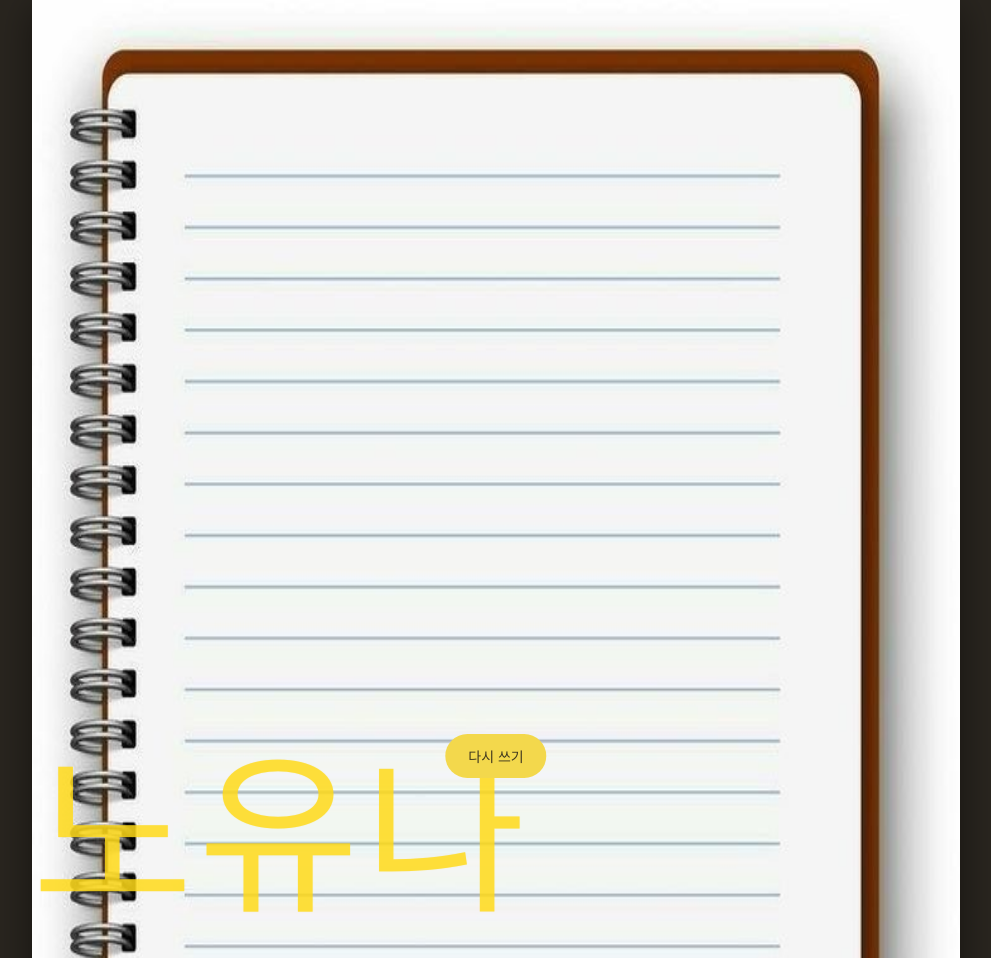
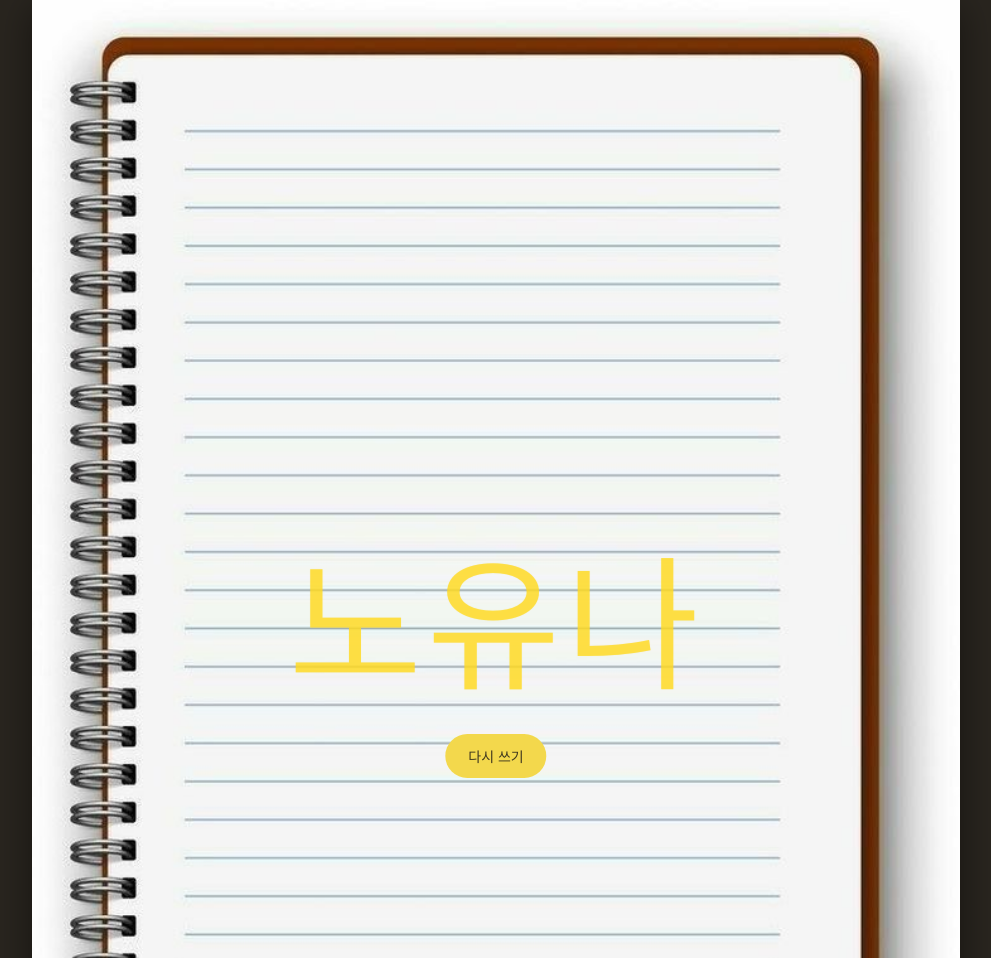
Before and after one commit to HERB3LLE/movie, a plain HTML site: page index.html in a window 1280 px wide. Shown: the top 958 px of the page, without its empty margins (144-1135 px from the left). Drawn offline with Linux system fonts and the light colour scheme.

Commit message:
index.html 업데이트

```diff
--- a/index.html
+++ b/index.html
@@ -6,10 +6,12 @@
 <meta name="viewport" content="width=device-width, initial-scale=1.0">
 <title>노유나</title>
 
-<link href="https://fonts.googleapis.com/css2?family=Nanum+Pen+Script&display=swap" rel="stylesheet">
+<link href="https://fonts.googleapis.com/css2?family=Gowun+Dodum&display=swap" rel="stylesheet">
 
 <style>
-* { box-sizing: border-box; }
+* {
+  box-sizing: border-box;
+}
 
 body {
   margin: 0;
@@ -24,15 +26,15 @@ body {
 .notebook {
   position: relative;
   width: min(100vw, 928px);
-  aspect-ratio: 928 / 1650;
-  overflow: hidden;
+  height: auto;
+  line-height: 0;
   box-shadow: 0 8px 35px #0007;
 }
 
 .notebook img {
+  display: block;
   width: 100%;
-  height: 100%;
-  display: block;
+  height: auto;
 }
 
 .writing {
@@ -40,21 +42,26 @@ body {
   left: 50%;
   top: 50%;
   transform: translate(-50%, -50%);
+
+  width: max-content;
   white-space: nowrap;
-  font-family: 'Nanum Pen Script', cursive;
-  font-size: clamp(110px, 18vw, 175px);
+  line-height: 1.3;
+
+  font-family: 'Gowun Dodum', sans-serif;
+  font-size: clamp(65px, 15vw, 145px);
   font-weight: 400;
   letter-spacing: 5px;
-  color: rgba(255, 218, 25, 0.78);
-  text-shadow: 0 0 1px rgba(255, 214, 0, 0.3);
-  width: 0;
-  overflow: hidden;
-  animation: write 2.4s steps(35, end) forwards;
+
+  color: rgba(255, 218, 35, 0.76);
+  text-shadow: 0 0 1px rgba(255, 210, 0, 0.3);
+
+  clip-path: inset(0 100% 0 0);
+  animation: write 2.4s linear forwards;
 }
 
 @keyframes write {
-  from { width: 0; }
-  to { width: 100%; }
+  from { clip-path: inset(0 100% 0 0); }
+  to { clip-path: inset(0 0 0 0); }
 }
 
 button {
@@ -69,6 +76,7 @@ button {
   color: #40391f;
   font-size: 14px;
 }
+
 </style>
 </head>
 
@@ -86,7 +94,7 @@ function replay() {
   const writing = document.getElementById("writing");
   writing.style.animation = "none";
   void writing.offsetWidth;
-  writing.style.animation = "write 2.4s steps(35, end) forwards";
+  writing.style.animation = "write 2.4s linear forwards";
 }
 </script>
 
```
